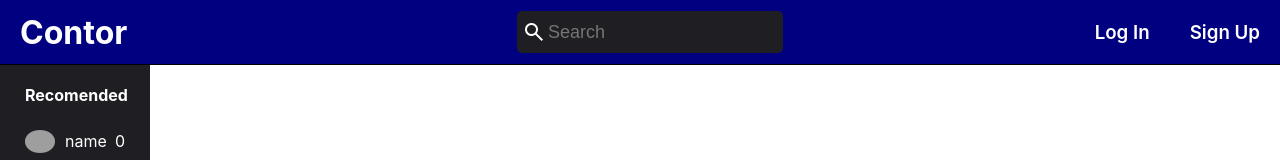
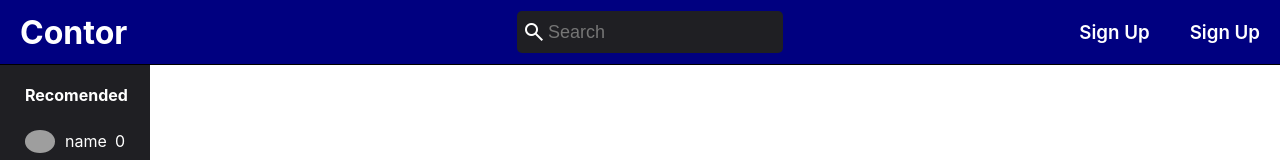
Before and after one commit to cyrusblake/Contor-Web, a React (Vite) app in the folder my-app/: page /Profile in a window 1280 px wide. Shown: the top 160 px of the page. Built offline with nearby package versions, Linux system fonts and the light colour scheme; no server answers; grey boxes are pictures that could not be loaded.

Commit message:
more changes

```diff
--- a/my-app/src/components/NavBar.jsx
+++ b/my-app/src/components/NavBar.jsx
@@ -1,6 +1,7 @@
 import React from 'react'
 import '../styles/NavBar.css'
 import {Link} from 'react-router-dom'
+import SignUp from './SignUp'
 
 
 function NavBar (){
@@ -39,16 +40,20 @@ function NavBar (){
 
                 {/* navbar right */}
                 <div className='navbar_right'>
-                    <h3>
+
+                    {/* <h3>
                         <Link className='links' to=''>
                             Log In
                         </Link>
-                    </h3>
-                    <h3>
+                    </h3> */}
+                    {/* <h3>
                         <Link className='links' to=''>
                             Sign Up
+
                         </Link>
-                    </h3>
+                    </h3> */}
+                    <SignUp/>
+                    <SignUp/>
                 </div>
              </div>
         </>
--- a/my-app/src/components/SignUp.jsx
+++ b/my-app/src/components/SignUp.jsx
@@ -9,9 +9,9 @@ function SignUp (){
     return(
         <>
             <div className="popup" id="popup-1">
-                <div class="overlay"></div>
-                <div class="popup_content">
-                    <div className="close-btn " onclick="togglePopup()">&times;</div>
+                <div className="overlay"></div>
+                <div className="popup_content">
+                    <div className="close-btn " onClick={togglePopup}>&times;</div>
                         <h1>Title</h1>
                         <p>dnjdnvjnvnvnnvvnvjdvnnvnvnvnvnvnvn
                         dknjnvnvndvnnvnvndvnvnvnvnnvnnvnvnvnvnv
@@ -21,8 +21,7 @@ function SignUp (){
                         </p>
                 </div>
             </div>
-            <button onclick="togglePopup()"> Show Popup</button>
-
+            <h3 className="sh3" onClick={togglePopup}>Sign Up</h3>
         </>
     )
 } export default SignUp
--- a/my-app/src/styles/SignUp.css
+++ b/my-app/src/styles/SignUp.css
@@ -1,3 +1,7 @@
+.popup {
+    margin-top: 50%;
+}
+
 .popup .overlay {
     position: fixed;
     top: 0px;
@@ -11,7 +15,7 @@
 
 .popup .popup_content {
     position: absolute;
-    top: 50%;
+    top: 500%;
     color: black;
     left: 50%;
     transform: translate(-50%, -50%) scale(0);
@@ -32,7 +36,7 @@
     width: 30px;
     height: 30px;
     background: #222;
-    color:#fff;
+    color: #fff;
     font-size: 25px;
     font-weight: 600;
     line-height: 30px;
@@ -45,7 +49,13 @@
     display: block;
 }
 
-.popup.active .content {
+.popup.active .popup_content {
     transition: all 300ms ease-in-out;
     transform: translate(-50%, -50%) scale(1);
 }
+
+.sh3 {
+    cursor: pointer;
+    margin: 30px;
+    font-weight: 600;
+}
```
